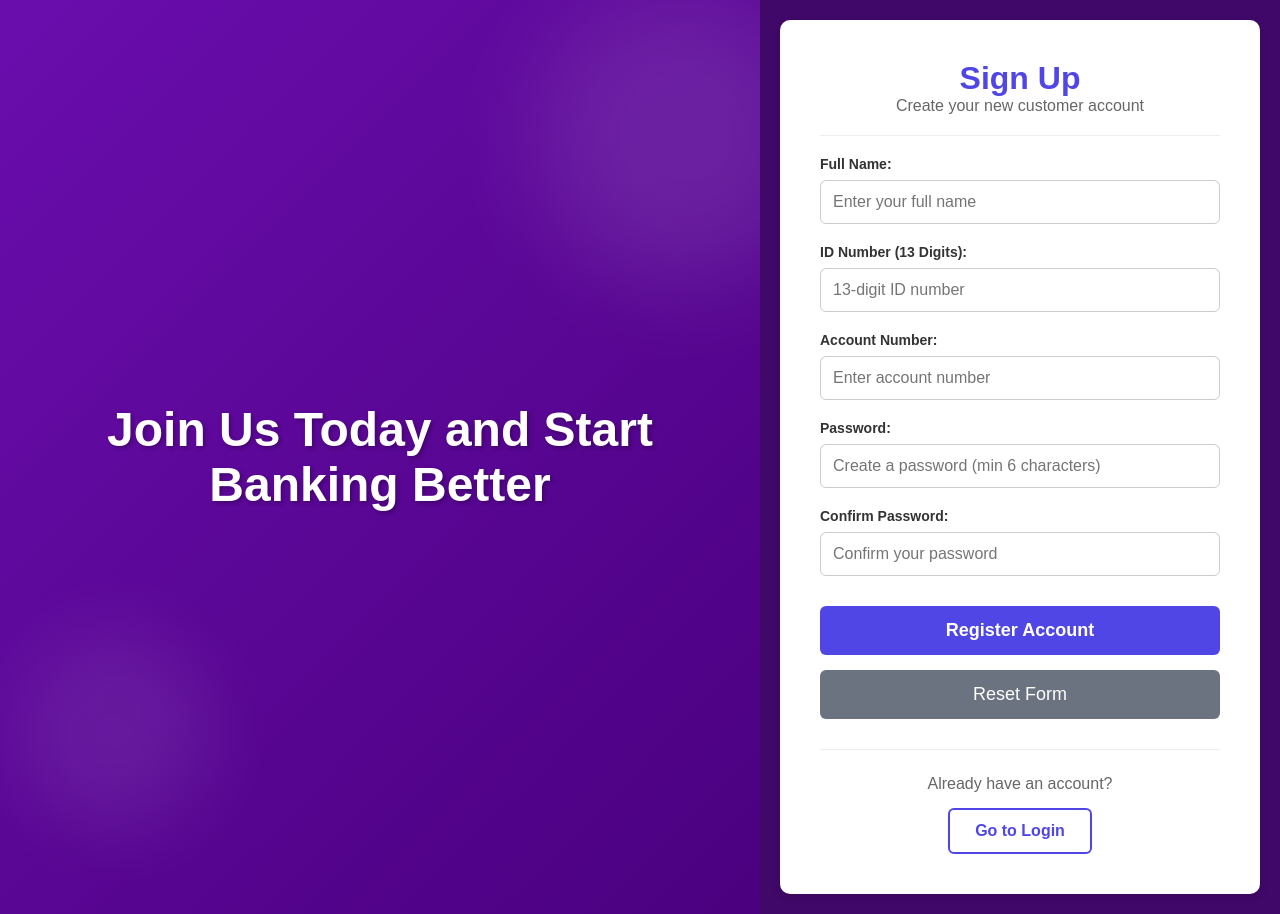
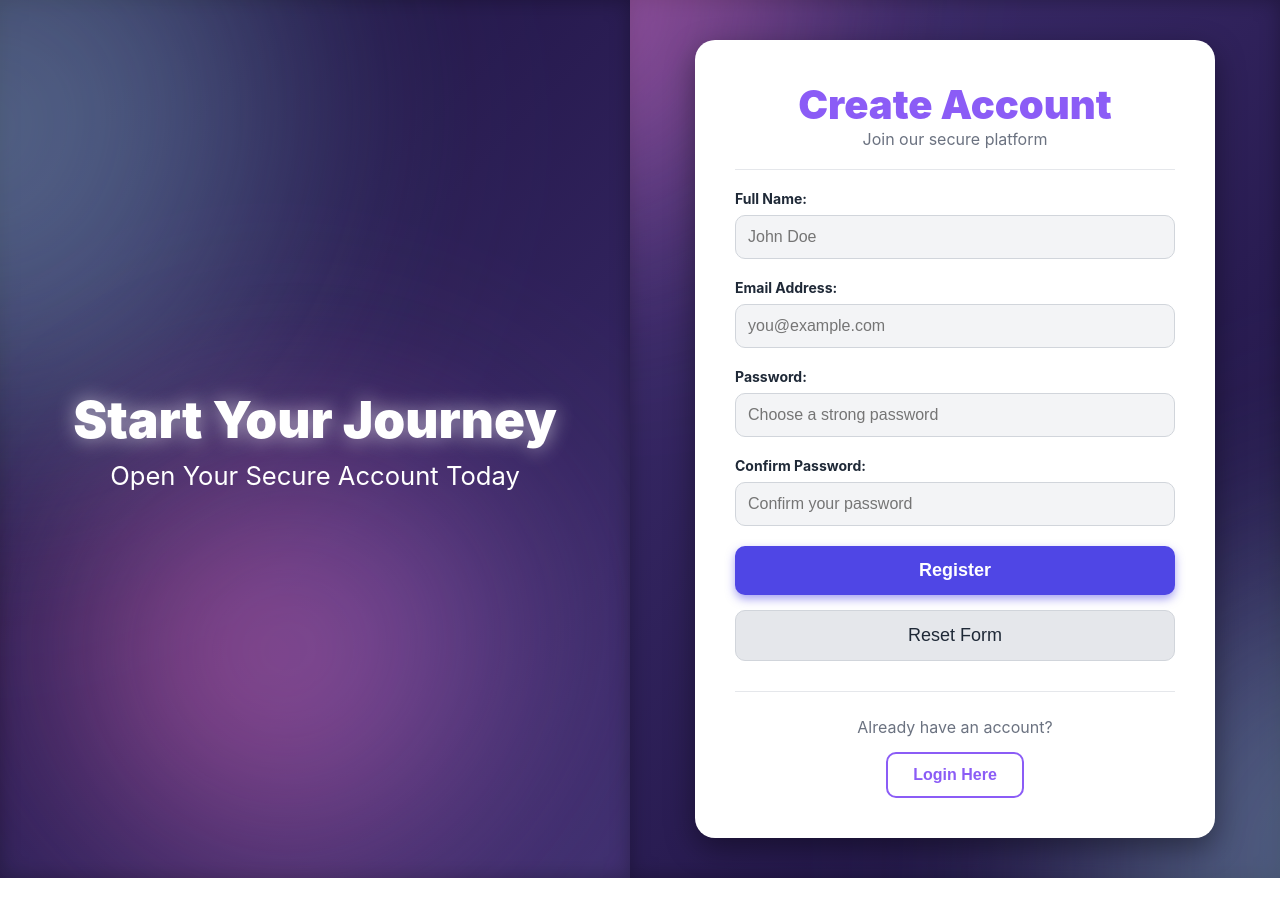
Before and after one commit to CalebLouwskitter/INSYPOEPaymentGateway, a React (Create React App) app in the folder Frontend/: page /register in a window 1280 px wide. After the commit the page ends 878 px from the top, so only its background shows below. Built offline with nearby package versions, Linux system fonts and the light colour scheme.

Commit message:
Register UI Updated

```diff
--- a/Frontend/src/pages/Register.jsx
+++ b/Frontend/src/pages/Register.jsx
@@ -1,228 +1,255 @@
 import { useState } from "react";
-import { useNavigate } from "react-router-dom";
 
 export default function Register() {
+  const useNavigate = () => (path) => {
+    console.log(`Navigating to ${path}`);
+  };
   const navigate = useNavigate();
 
   const [formData, setFormData] = useState({
     fullName: '',
-    idNumber: '',
-    accountNumber: '',
+    email: '',
     password: '',
     confirmPassword: ''
   });
 
+  const [error, setError] = useState('');
+
   const handleInputChange = (e) => {
     setFormData({ ...formData, [e.target.name]: e.target.value });
+    setError('');
   };
 
-  const handleSubmit = async (e) => {
+  const handleRegister = (e) => {
     e.preventDefault();
 
-    const showMessage = (message) => {
-      console.log(message);
-      if (message.includes('successful')) {
-        navigate('/login');
-      }
-    };
-
     if (formData.password !== formData.confirmPassword) {
-      showMessage('Passwords do not match!');
+      setError("Passwords do not match. Please verify.");
       return;
     }
 
-    if (formData.idNumber.length !== 13 || !/^\d{13}$/.test(formData.idNumber)) {
-      showMessage('ID number must be 13 digits!');
-      return;
-    }
-
-    try {
-      showMessage('Registration successful! Redirecting to login...');
-    } catch (error) {
-      showMessage('Registration failed. Please try again.');
-    }
+    console.log("Simulated Registration Success with data:", formData);
+    navigate("/login");
   };
 
   const handleReset = () => {
     setFormData({
       fullName: '',
-      idNumber: '',
-      accountNumber: '',
+      email: '',
       password: '',
       confirmPassword: ''
     });
+    setError('');
+  };
+
+  const PRIMARY_COLOR = '#8B5CF6';
+  const BUTTON_COLOR = '#4F46E5';
+  const DARK_TEXT = '#1F2937';
+
+  const inputStyle = {
+    width: '100%',
+    padding: '12px',
+    fontSize: '16px',
+    borderRadius: '10px',
+    boxSizing: 'border-box',
+    backgroundColor: '#F3F4F6',
+    border: '1px solid #D1D5DB',
+    color: DARK_TEXT,
+    transition: 'border-color 0.3s, background-color 0.3s',
+  };
+
+  const handleInputFocus = (e) => {
+    e.target.style.borderColor = PRIMARY_COLOR;
+    e.target.style.backgroundColor = 'white';
+  };
+
+  const handleInputBlur = (e) => {
+    e.target.style.borderColor = '#D1D5DB';
+    e.target.style.backgroundColor = '#F3F4F6';
   };
 
   return (
     <div style={{
       display: 'flex',
       minHeight: '100vh',
-      fontFamily: 'Arial, sans-serif',
-      backgroundColor: '#6A0DAD',
+      fontFamily: 'Inter, sans-serif',
+      backgroundColor: '#1e1933',
       color: 'white',
     }}>
+      {/* LEFT SIDE: Branding Panel */}
+      <div style={{
+        flex: 1.5,
+        display: 'flex',
+        flexDirection: 'column',
+        justifyContent: 'center',
+        alignItems: 'center',
+        background: 'linear-gradient(135deg, #1a0f3d 0%, #3f2f70 100%)',
+        position: 'relative',
+        overflow: 'hidden',
+        boxShadow: 'inset 0 0 20px rgba(0,0,0,0.3)'
+      }}>
+        <div style={{
+          position: 'absolute',
+          width: '550px',
+          height: '550px',
+          background: 'linear-gradient(135deg, rgba(173, 216, 230, 0.6), rgba(135, 206, 235, 0.4))',
+          borderRadius: '45% 55% 65% 35% / 55% 45% 55% 45%',
+          top: '-15%',
+          right: '55%',
+          transform: 'rotate(-30deg)',
+          filter: 'blur(120px) opacity(0.8)',
+          animation: 'moveShape1 20s infinite alternate ease-in-out'
+        }}></div>
+
+        <div style={{
+          position: 'absolute',
+          width: '400px',
+          height: '400px',
+          background: 'linear-gradient(45deg, rgba(255, 105, 180, 0.7), rgba(147, 112, 219, 0.5))',
+          borderRadius: '65% 35% 40% 60% / 65% 35% 55% 45%',
+          bottom: '5%',
+          left: '15%',
+          transform: 'rotate(25deg)',
+          filter: 'blur(110px) opacity(0.9)',
+          animation: 'moveShape2 25s infinite alternate ease-in-out'
+        }}></div>
+
+        <h2 style={{
+            fontSize: '3.2em',
+            textShadow: '0 0 20px rgba(255, 255, 255, 0.6)',
+            zIndex: 1,
+            fontWeight: 900
+        }}>
+          Start Your Journey
+        </h2>
+        <p style={{
+            fontSize: '1.6em',
+            marginTop: '10px',
+            zIndex: 1
+        }}>
+            Open Your Secure Account Today
+        </p>
+      </div>
+
+      {/* RIGHT SIDE: Registration Form */}
       <div style={{
         flex: 1.5,
         display: 'flex',
         justifyContent: 'center',
         alignItems: 'center',
-        background: 'linear-gradient(135deg, #6A0DAD 0%, #4A007F 100%)',
+        padding: '40px',
+        minWidth: '350px',
+        maxWidth: '650px',
+        background: 'linear-gradient(315deg, #1a0f3d 0%, #3f2f70 100%)',
         position: 'relative',
         overflow: 'hidden',
-        padding: '20px'
+        boxShadow: 'inset 0 0 20px rgba(0,0,0,0.3)'
       }}>
         <div style={{
           position: 'absolute',
-          width: '300px',
-          height: '300px',
-          borderRadius: '50%',
-          backgroundColor: 'rgba(255, 255, 255, 0.1)',
-          top: '15%',
-          right: '10%',
-          transform: 'translate(50%, -50%)',
-          filter: 'blur(50px)'
+          width: '550px',
+          height: '550px',
+          background: 'linear-gradient(315deg, rgba(173, 216, 230, 0.6), rgba(135, 206, 235, 0.4))',
+          borderRadius: '45% 55% 65% 35% / 55% 45% 55% 45%',
+          top: '65%',
+          left: '70%',
+          transform: 'rotate(150deg)',
+          filter: 'blur(120px) opacity(0.8)',
+          animation: 'moveShape1Left 20s infinite alternate ease-in-out'
         }}></div>
+
         <div style={{
           position: 'absolute',
-          width: '200px',
-          height: '200px',
-          borderRadius: '50%',
-          backgroundColor: 'rgba(255, 255, 255, 0.08)',
-          bottom: '20%',
-          left: '15%',
-          transform: 'translate(-50%, 50%)',
-          filter: 'blur(40px)'
+          width: '400px',
+          height: '400px',
+          background: 'linear-gradient(225deg, rgba(255, 105, 180, 0.7), rgba(147, 112, 219, 0.5))',
+          borderRadius: '65% 35% 40% 60% / 65% 35% 55% 45%',
+          bottom: '75%',
+          right: '80%',
+          transform: 'rotate(10deg)',
+          filter: 'blur(110px) opacity(0.9)',
+          animation: 'moveShape2Left 25s infinite alternate ease-in-out'
         }}></div>
-        <h2 style={{ fontSize: '3em', textShadow: '2px 2px 4px rgba(0,0,0,0.3)', zIndex: 1, textAlign: 'center' }}>
-          Join Us Today and Start Banking Better
-        </h2>
-      </div>
 
-      <div style={{
-        flex: 1,
-        display: 'flex',
-        justifyContent: 'center',
-        alignItems: 'center',
-        padding: '20px',
-        minWidth: '350px',
-        maxWidth: '650px',
-        backgroundColor: 'rgba(0, 0, 0, 0.4)',
-        boxShadow: '0 0 20px rgba(0,0,0,0.5)'
-      }}>
         <div style={{
           backgroundColor: 'white',
+          backdropFilter: 'none',
+          WebkitBackdropFilter: 'none',
           padding: '40px',
-          borderRadius: '10px',
+          borderRadius: '20px',
           width: '100%',
-          maxWidth: '580px',
-          boxShadow: '0 4px 8px rgba(0,0,0,0.1)',
-          color: '#333'
+          maxWidth: '520px',
+          boxShadow: '0 10px 30px rgba(0, 0, 0, 0.4)',
+          border: 'none',
+          color: DARK_TEXT,
+          zIndex: 2,
+          position: 'relative'
         }}>
           <div style={{
-            color: '#4F46E5',
+            color: PRIMARY_COLOR,
             paddingBottom: '20px',
             marginBottom: '20px',
-            borderBottom: '1px solid #eee',
+            borderBottom: '1px solid #E5E7EB',
             textAlign: 'center'
           }}>
-            <h1>Sign Up</h1>
-            <p style={{ color: '#666' }}>Create your new customer account</p>
+            <h1 style={{fontSize: '2.5em', fontWeight: 900, textShadow: 'none'}}>Create Account</h1>
+            <p style={{ color: '#6B7280' }}>Join our secure platform</p>
           </div>
 
-          <form onSubmit={handleSubmit}>
+          <div>
             <div style={{ marginBottom: '20px' }}>
-              <label style={{ display: 'block', marginBottom: '8px', fontWeight: 'bold', fontSize: '14px' }}>
+              <label style={{ display: 'block', marginBottom: '8px', fontWeight: 'bold', fontSize: '14px', color: DARK_TEXT }}>
                 Full Name:
               </label>
               <input
                 type="text"
                 name="fullName"
-                placeholder="Enter your full name"
+                placeholder="John Doe"
                 value={formData.fullName}
                 onChange={handleInputChange}
                 required
-                style={{
-                  width: '100%',
-                  padding: '12px',
-                  fontSize: '16px',
-                  borderRadius: '6px',
-                  border: '1px solid #ccc',
-                  boxSizing: 'border-box'
-                }}
+                style={inputStyle}
+                onFocus={handleInputFocus}
+                onBlur={handleInputBlur}
               />
             </div>
 
             <div style={{ marginBottom: '20px' }}>
-              <label style={{ display: 'block', marginBottom: '8px', fontWeight: 'bold', fontSize: '14px' }}>
-                ID Number (13 Digits):
+              <label style={{ display: 'block', marginBottom: '8px', fontWeight: 'bold', fontSize: '14px', color: DARK_TEXT }}>
+                Email Address:
               </label>
               <input
-                type="text"
-                name="idNumber"
-                placeholder="13-digit ID number"
-                value={formData.idNumber}
+                type="email"
+                name="email"
+                placeholder="you@example.com"
+                value={formData.email}
                 onChange={handleInputChange}
                 required
-                maxLength="13"
-                pattern="\d{13}"
-                style={{
-                  width: '100%',
-                  padding: '12px',
-                  fontSize: '16px',
-                  borderRadius: '6px',
-                  border: '1px solid #ccc',
-                  boxSizing: 'border-box'
-                }}
+                style={inputStyle}
+                onFocus={handleInputFocus}
+                onBlur={handleInputBlur}
               />
             </div>
 
             <div style={{ marginBottom: '20px' }}>
-              <label style={{ display: 'block', marginBottom: '8px', fontWeight: 'bold', fontSize: '14px' }}>
-                Account Number:
-              </label>
-              <input
-                type="text"
-                name="accountNumber"
-                placeholder="Enter account number"
-                value={formData.accountNumber}
-                onChange={handleInputChange}
-                required
-                style={{
-                  width: '100%',
-                  padding: '12px',
-                  fontSize: '16px',
-                  borderRadius: '6px',
-                  border: '1px solid #ccc',
-                  boxSizing: 'border-box'
-                }}
-              />
-            </div>
-
-            <div style={{ marginBottom: '20px' }}>
-              <label style={{ display: 'block', marginBottom: '8px', fontWeight: 'bold', fontSize: '14px' }}>
+              <label style={{ display: 'block', marginBottom: '8px', fontWeight: 'bold', fontSize: '14px', color: DARK_TEXT }}>
                 Password:
               </label>
               <input
                 type="password"
                 name="password"
-                placeholder="Create a password (min 6 characters)"
+                placeholder="Choose a strong password"
                 value={formData.password}
                 onChange={handleInputChange}
                 required
-                minLength="6"
-                style={{
-                  width: '100%',
-                  padding: '12px',
-                  fontSize: '16px',
-                  borderRadius: '6px',
-                  border: '1px solid #ccc',
-                  boxSizing: 'border-box'
-                }}
+                style={inputStyle}
+                onFocus={handleInputFocus}
+                onBlur={handleInputBlur}
               />
             </div>
 
-            <div style={{ marginBottom: '30px' }}>
-              <label style={{ display: 'block', marginBottom: '8px', fontWeight: 'bold', fontSize: '14px' }}>
+            <div style={{ marginBottom: '20px' }}>
+              <label style={{ display: 'block', marginBottom: '8px', fontWeight: 'bold', fontSize: '14px', color: DARK_TEXT }}>
                 Confirm Password:
               </label>
               <input
@@ -232,85 +259,121 @@ export default function Register() {
                 value={formData.confirmPassword}
                 onChange={handleInputChange}
                 required
-                minLength="6"
-                style={{
-                  width: '100%',
-                  padding: '12px',
-                  fontSize: '16px',
-                  borderRadius: '6px',
-                  border: '1px solid #ccc',
-                  boxSizing: 'border-box'
-                }}
+                style={inputStyle}
+                onFocus={handleInputFocus}
+                onBlur={handleInputBlur}
               />
             </div>
 
+            {error && (
+              <div style={{
+                color: '#EF4444',
+                textAlign: 'center',
+                marginBottom: '15px',
+                fontWeight: 'bold',
+                border: '1px solid #FCA5A5',
+                padding: '10px',
+                borderRadius: '8px',
+                backgroundColor: '#FEF2F2'
+              }}>
+                {error}
+              </div>
+            )}
+
             <div style={{ display: 'flex', flexDirection: 'column', gap: '15px' }}>
               <button
-                type="submit"
+                onClick={handleRegister}
                 style={{
                   padding: '14px',
-                  backgroundColor: '#4F46E5',
+                  backgroundColor: BUTTON_COLOR,
                   color: 'white',
                   border: 'none',
-                  borderRadius: '6px',
+                  borderRadius: '10px',
                   cursor: 'pointer',
                   fontSize: '18px',
                   fontWeight: 'bold',
-                  transition: 'background-color 0.3s ease'
+                  boxShadow: `0 4px 10px rgba(79, 70, 229, 0.5)`,
+                  transition: 'background-color 0.3s ease, transform 0.1s'
                 }}
                 onMouseOver={(e) => e.target.style.backgroundColor = '#4338CA'}
-                onMouseOut={(e) => e.target.style.backgroundColor = '#4F46E5'}
+                onMouseOut={(e) => e.target.style.backgroundColor = BUTTON_COLOR}
+                onMouseDown={(e) => e.target.style.transform = 'scale(0.99)'}
+                onMouseUp={(e) => e.target.style.transform = 'scale(1)'}
               >
-                Register Account
+                Register
               </button>
               <button
-                type="button"
                 onClick={handleReset}
                 style={{
                   padding: '14px',
-                  backgroundColor: '#6B7280',
-                  color: 'white',
-                  border: 'none',
-                  borderRadius: '6px',
+                  backgroundColor: '#E5E7EB',
+                  color: DARK_TEXT,
+                  border: '1px solid #D1D5DB',
+                  borderRadius: '10px',
                   cursor: 'pointer',
                   fontSize: '18px',
-                  transition: 'background-color 0.3s ease'
+                  transition: 'background-color 0.3s ease, transform 0.1s'
                 }}
-                onMouseOver={(e) => e.target.style.backgroundColor = '#5A606A'}
-                onMouseOut={(e) => e.target.style.backgroundColor = '#6B7280'}
+                onMouseOver={(e) => e.target.style.backgroundColor = '#D1D5DB'}
+                onMouseOut={(e) => e.target.style.backgroundColor = '#E5E7EB'}
+                onMouseDown={(e) => e.target.style.transform = 'scale(0.99)'}
+                onMouseUp={(e) => e.target.style.transform = 'scale(1)'}
               >
                 Reset Form
               </button>
             </div>
-          </form>
+          </div>
 
           <div style={{
             marginTop: '30px',
             textAlign: 'center',
             paddingTop: '25px',
-            borderTop: '1px solid #eee'
+            borderTop: '1px solid #E5E7EB'
           }}>
-            <p style={{ color: '#666', marginBottom: '15px' }}>Already have an account?</p>
+            <p style={{ color: '#6B7280', marginBottom: '15px' }}>Already have an account?</p>
             <button
               onClick={() => navigate('/login')}
               style={{
                 padding: '12px 25px',
-                backgroundColor: 'white',
-                color: '#4F46E5',
-                border: '2px solid #4F46E5',
-                borderRadius: '6px',
+                backgroundColor: 'transparent',
+                color: PRIMARY_COLOR,
+                border: `2px solid ${PRIMARY_COLOR}`,
+                borderRadius: '10px',
                 cursor: 'pointer',
                 fontSize: '16px',
                 fontWeight: 'bold',
-                transition: 'background-color 0.3s ease, color 0.3s ease'
+                transition: 'background-color 0.3s ease, color 0.3s ease, transform 0.1s'
               }}
-              onMouseOver={(e) => { e.target.style.backgroundColor = '#4F46E5'; e.target.style.color = 'white'; }}
-              onMouseOut={(e) => { e.target.style.backgroundColor = 'white'; e.target.style.color = '#4F46E5'; }}
+              onMouseOver={(e) => { e.target.style.backgroundColor = PRIMARY_COLOR; e.target.style.color = 'white'; }}
+              onMouseOut={(e) => { e.target.style.backgroundColor = 'transparent'; e.target.style.color = PRIMARY_COLOR; }}
+              onMouseDown={(e) => e.target.style.transform = 'scale(0.99)'}
+              onMouseUp={(e) => e.target.style.transform = 'scale(1)'}
             >
-              Go to Login
+              Login Here
             </button>
           </div>
         </div>
+
+        <style>
+            {`
+            @keyframes moveShape1 {
+                0% { transform: translate(0, 0) rotate(-30deg); }
+                100% { transform: translate(80px, -80px) rotate(-40deg); }
+            }
+            @keyframes moveShape2 {
+                0% { transform: translate(0, 0) rotate(25deg); }
+                100% { transform: translate(-50px, 60px) rotate(35deg); }
+            }
+            @keyframes moveShape1Left {
+                0% { transform: translate(0, 0) rotate(150deg); }
+                100% { transform: translate(-80px, 80px) rotate(160deg); }
+            }
+            @keyframes moveShape2Left {
+                0% { transform: translate(0, 0) rotate(10deg); }
+                100% { transform: translate(50px, -60px) rotate(0deg); }
+            }
+            `}
+        </style>
       </div>
     </div>
   );
```
Also changed, not shown: Frontend/src/pages/Login.jsx (line endings or trailing spaces).
